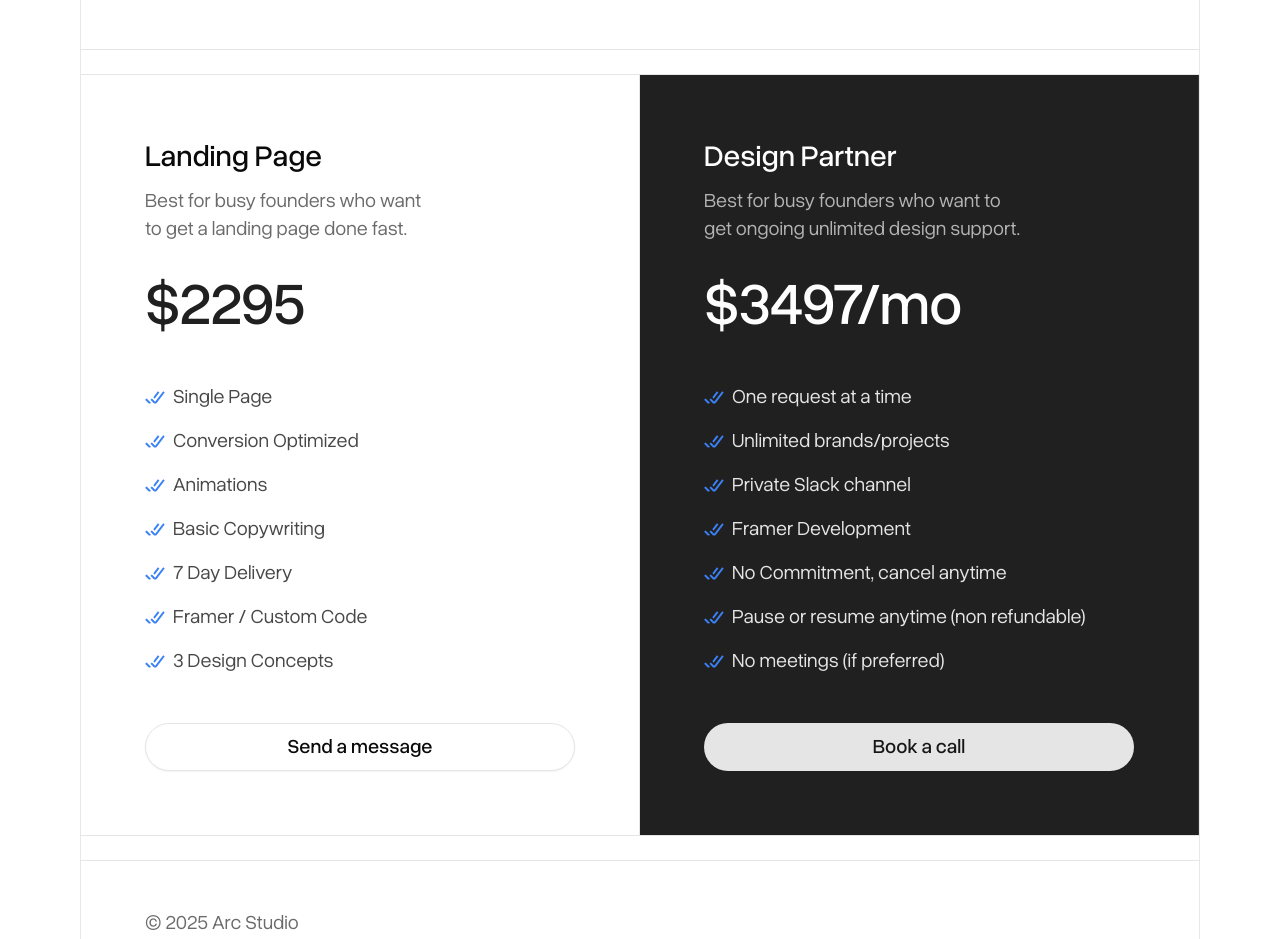
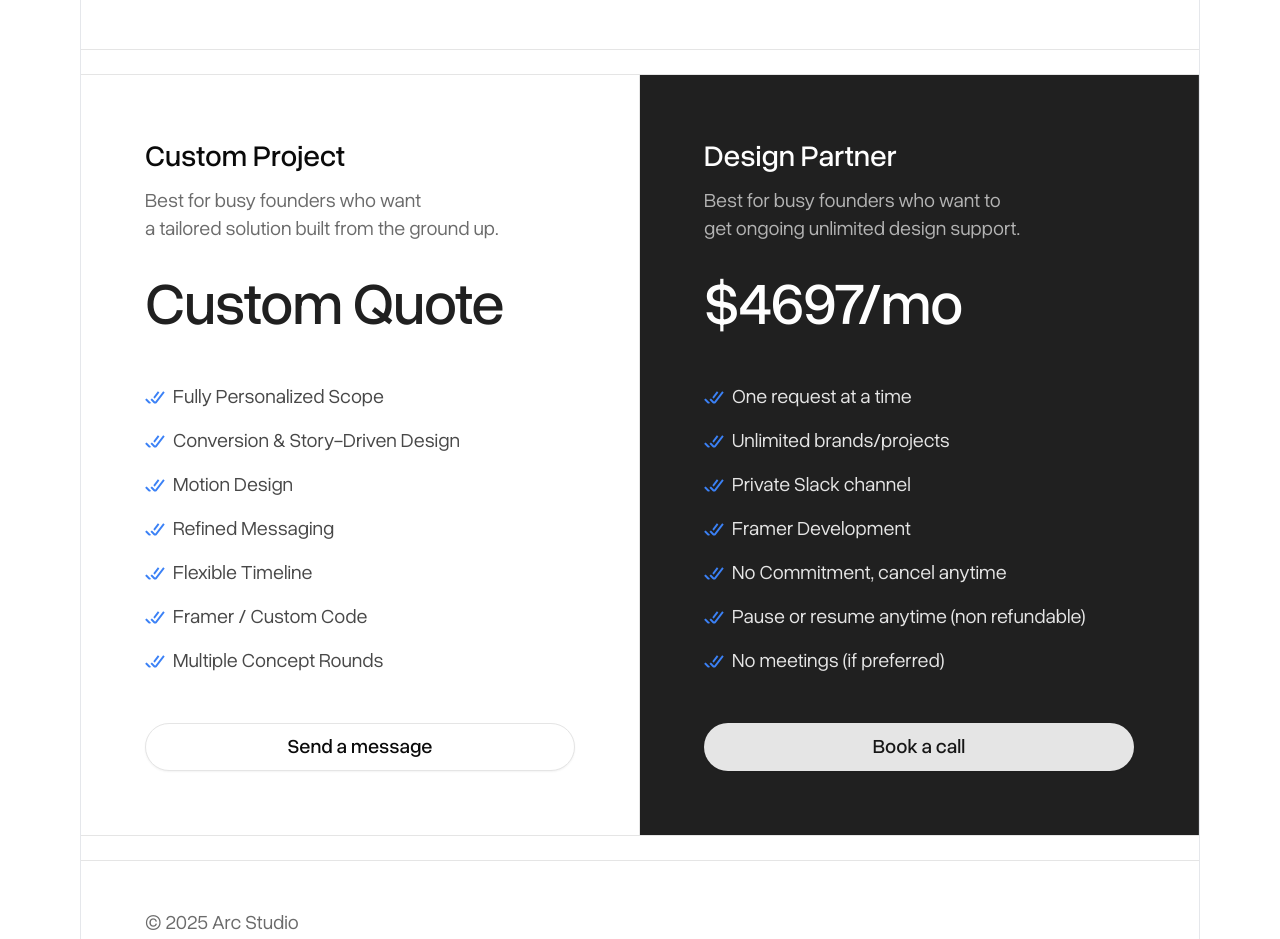
Before and after one commit to emir404/arc, a Next.js app: page / in a window 1280 px wide. Shown: the part 2440-3379 px from the top of the page. Built offline with nearby package versions, Linux system fonts and the light colour scheme.

Commit message:
Revise landing page text and pricing details
Updated landing page content to reflect new project offerings and pricing.

```diff
--- a/src/app/page.tsx
+++ b/src/app/page.tsx
@@ -164,38 +164,38 @@ function Home() {
             <div className='gap-8 flex flex-col'>
             <div className='flex flex-col gap-3'>
             <p className='text-3xl font-medium'>
-              Landing Page
+              Custom Project
             </p>
             <p className='text-xl text-[#6b6b6b]'>
               Best for busy founders who want
               <br/>
-              to get a landing page done fast.
+              a tailored solution built from the ground up.
             </p>
             </div>
             <p className='text-6xl font-medium text-[#202020] tracking-[-0.02em]'>
-            $2295
+            Custom Quote
             </p>
             </div>
             <div className='flex flex-col gap-4'>
                 <div className='flex items-center gap-2'>
                   <CheckIcon />
-                  <p className='text-xl text-[#484848]'>Single Page</p>
+                  <p className='text-xl text-[#484848]'>Fully Personalized Scope</p>
                 </div>
                 <div className='flex items-center gap-2'>
                   <CheckIcon />
-                  <p className='text-xl text-[#484848]'>Conversion Optimized</p>
+                  <p className='text-xl text-[#484848]'>Conversion & Story-Driven Design</p>
                 </div>
                 <div className='flex items-center gap-2'>
                   <CheckIcon />
-                  <p className='text-xl text-[#484848]'>Animations</p>
+                  <p className='text-xl text-[#484848]'>Motion Design</p>
                 </div>
                 <div className='flex items-center gap-2'>
                   <CheckIcon />
-                  <p className='text-xl text-[#484848]'>Basic Copywriting</p>
+                  <p className='text-xl text-[#484848]'>Refined Messaging</p>
                 </div>
                 <div className='flex items-center gap-2'>
                   <CheckIcon />
-                  <p className='text-xl text-[#484848]'>7 Day Delivery</p>
+                  <p className='text-xl text-[#484848]'>Flexible Timeline</p>
                 </div>
                 <div className='flex items-center gap-2'>
                   <CheckIcon />
@@ -203,7 +203,7 @@ function Home() {
                 </div>
                 <div className='flex items-center gap-2'>
                   <CheckIcon />
-                  <p className='text-xl text-[#484848]'>3 Design Concepts</p>
+                  <p className='text-xl text-[#484848]'>Multiple Concept Rounds</p>
               </div>
 
             </div>
@@ -229,7 +229,7 @@ function Home() {
             </p>
             </div>
             <p className='text-6xl font-medium text-[#fefefe] tracking-[-0.02em]'>
-            $3497/mo
+            $4697/mo
             </p>
             </div>
             <div className='flex flex-col gap-4'>
```
